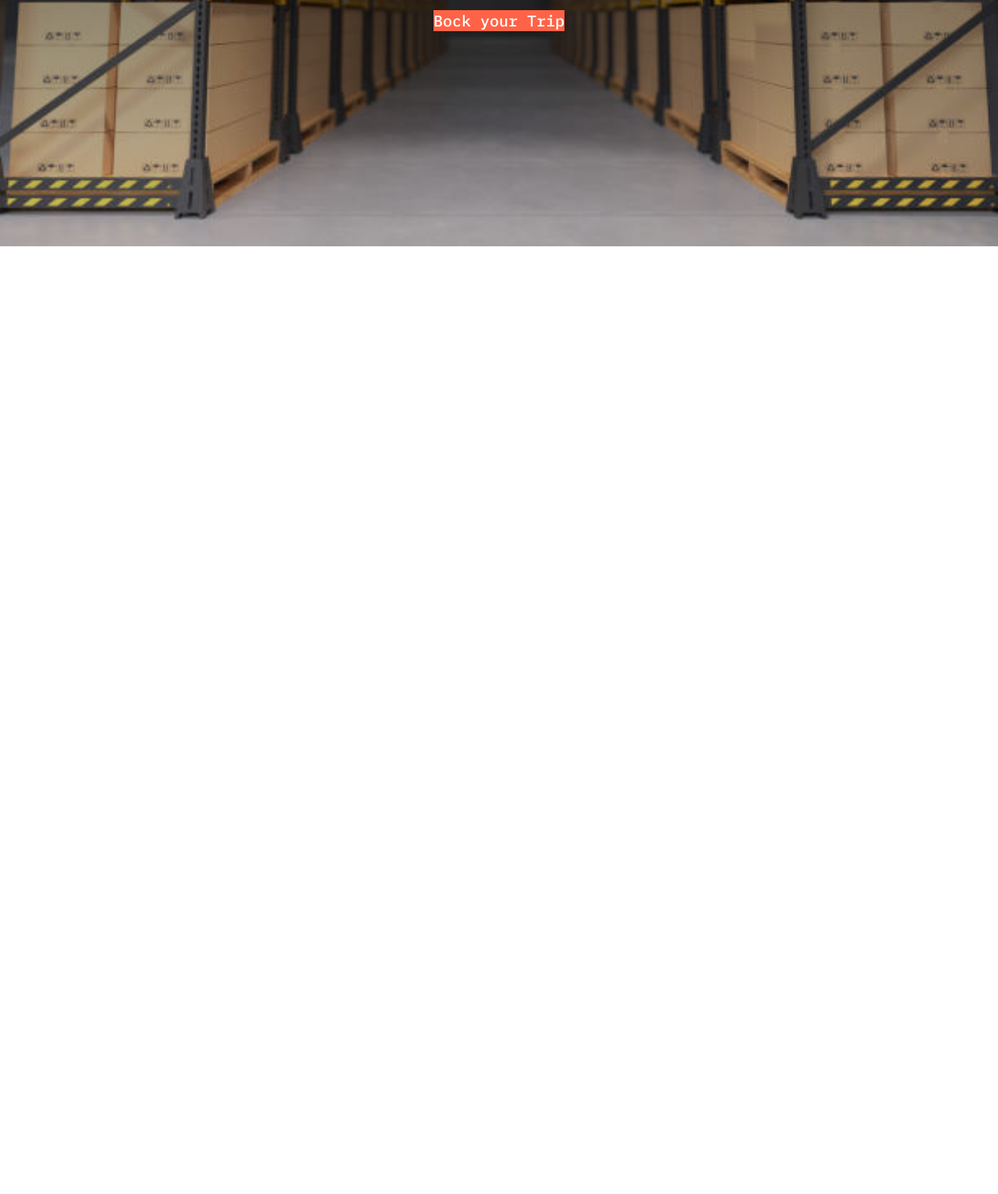
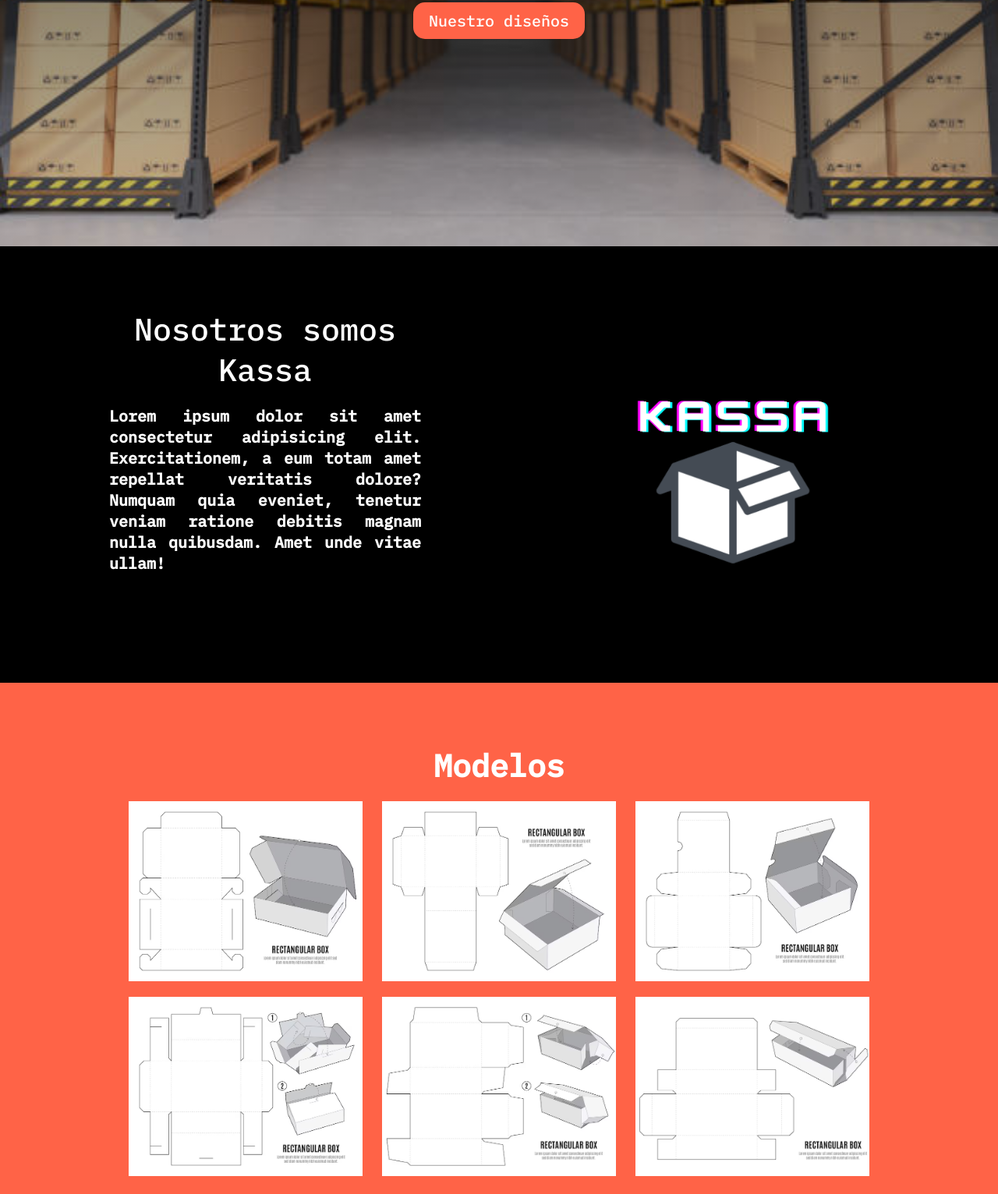
Before and after one commit to MegaValentin/tp1-desSisWeb, a plain HTML site: page index.html in a window 1280 px wide. Shown: the part 484-2016 px from the top of the page at 78% size. Before the commit the page ends 800 px from the top, so only its background shows below. Drawn offline with Linux system fonts and the light colour scheme.

Commit message:
modelos nosotros

```diff
--- a/index.html
+++ b/index.html
@@ -7,9 +7,10 @@
 
     <!--Fuente-->
     <link rel="preconnect" href="https://fonts.googleapis.com">
-<link rel="preconnect" href="https://fonts.gstatic.com" crossorigin>
-<link href="https://fonts.googleapis.com/css2?family=Bungee&family=IBM+Plex+Mono:wght@500&display=swap" rel="stylesheet">
+    <link rel="preconnect" href="https://fonts.gstatic.com" crossorigin>
+    <link href="https://fonts.googleapis.com/css2?family=Bungee&family=IBM+Plex+Mono:wght@500&display=swap" rel="stylesheet">
 
+    <!--css-->
     <link rel="stylesheet" href="./style.css">
     <title>Document</title>
 </head>
@@ -22,8 +23,7 @@
             <ul class="menu">
                 <li><a href="#nosotros">Nosotros</a></li>
                 <li><a href="#servicios">Servico</a></li>
-                <li><a href="#imagenes">Stocks</a></li>
-                <li><a href="#imagenes">Moldes</a></li>
+                <li><a href="#modelos">Moldelos</a></li>
             </ul>
             <div class="contact">
                 <a href="#contacto">Contactanos</a>
@@ -32,8 +32,38 @@
         <section class="h-txt">
             <span>kassa</span>
             <h1>Fabricacion de Cajas</h1>
-            <a class="btn" href="">Bock your Trip</a>
+            <div class="btn">
+                <a href="">Nuestro diseños</a>
+            </div>
         </section>
     </header>
+    <main class="contenedor kassa" id="nosotros">
+        <div class="txt-main">
+            <h2>Nosotros somos Kassa</h2>
+            <p>
+                Lorem ipsum dolor sit amet consectetur adipisicing elit.
+                Exercitationem, a eum totam amet repellat veritatis dolore?
+                Numquam quia eveniet, tenetur veniam ratione debitis magnam nulla quibusdam.
+                Amet unde vitae ullam!
+            </p>
+        </div>
+        <img src="img/KASSA.png" alt="">
+    </main>
+    <section id="modelos" class="modelos" >
+        <div class="contenedor">
+            <h2>Modelos</h2>
+
+            <article class="modelos-cont">
+                <img src="./img/modelos/caja1.avif" alt="Modelo 1">
+                <img src="./img/modelos/caja2.avif" alt="Modelo 2">
+                <img src="./img/modelos/caja3.avif" alt="Modelo 3">
+                <img src="./img/modelos/caja4.avif" alt="Modelo 4">
+                <img src="./img/modelos/caja5.avif" alt="Modelo 5">
+                <img src="./img/modelos/caja6.avif" alt="Modelo 6">
+            </article>
+        </div>
+
+
+    </section>
 </body>
 </html>
--- a/style.css
+++ b/style.css
@@ -3,6 +3,26 @@
     margin: 0;
     box-sizing: 0;
 }
+body{
+    background-color: black;
+    scroll-behavior: smooth;
+    box-sizing: border-box;
+}
+::-webkit-scrollbar {
+    width: 10px;
+  }
+
+
+  ::-webkit-scrollbar-thumb {
+    background: tomato;
+    border-radius: 5px;
+  }
+
+
+  ::-webkit-scrollbar-track {
+    background: var(--main-paleta1-color);
+    border-radius: 5px;
+  }
 header{
     width: 100%;
     height: 100vh;
@@ -77,12 +97,14 @@ nav{
     font-size: 3.5em;
     margin-bottom: 50px;
 }
-.btn{
-    text-decoration:  none;
+
+.btn a{
+    color: white;
+    text-decoration: none;
     background-color: tomato;
-    color: white;
-    padding: 10ox 20px;
+    padding: 10px 20px;
     font-size: 20px;
+    border-radius: 15px;
 }
 .btn::before{
     content: '';
@@ -90,3 +112,71 @@ nav{
     top: 0;
     left: 0;
 }
+.contenedor{
+    width: 90%;
+    max-width: 1000px;
+    overflow: hidden;
+    margin: auto;
+    padding: 0 0 80px 0;
+}
+.contenedor{
+    padding: 80px 0;
+}
+/*main*/
+.kassa{
+    display: flex;
+    justify-content: space-between;
+    background: #000;
+}
+.txt-main{
+    width: 40%;
+}
+.txt-main h2, .txt-main p{
+    font-family: 'Bungee', cursive;
+    font-family: 'IBM Plex Mono', monospace;
+    color: #fff;
+
+}
+.txt-main h2{
+    font-weight: 300;
+    font-size: 35px;
+    text-align: center;
+    margin-bottom: 30px;
+}
+.txt-main p{
+    text-align: justify;
+    margin-top: 20px;
+    font-weight:bold;
+    font-size: 20px;
+}
+.kassa img{
+    width: 40%;
+}
+.servicios{
+    background-color: yellowgreen;
+}
+/*Modelos*/
+.modelos{
+    background-color: tomato;
+}
+.contenedor h2{
+    color: #fff;
+    text-align: center;
+    margin-bottom: 20px;
+    font-family: 'Bungee', cursive;
+    font-family: 'IBM Plex Mono', monospace;
+    font-size: 40px;
+}
+.modelos-cont{
+    width: 100%;
+    display: flex;
+    flex-wrap: wrap;
+    justify-content: space-evenly;
+    overflow: hidden;
+}
+.modelos-cont>img{
+    width: 30%;
+    object-fit: cover;
+    margin-bottom: 20px;
+    display: block;
+}
```
Also changed, not shown: img/KASSA.png (added), img/modelos/caja1.avif (added), img/modelos/caja2.avif (added), img/modelos/caja3.avif (added), img/modelos/caja4.avif (added), img/modelos/caja5.avif (added), img/modelos/caja6.avif (added).
